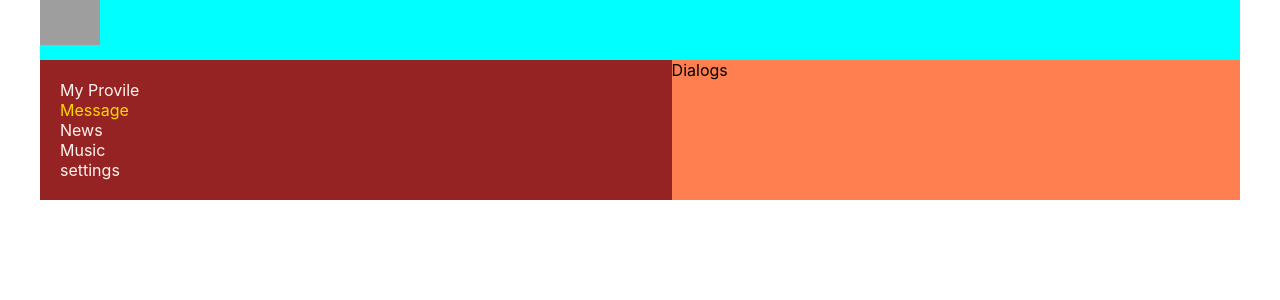
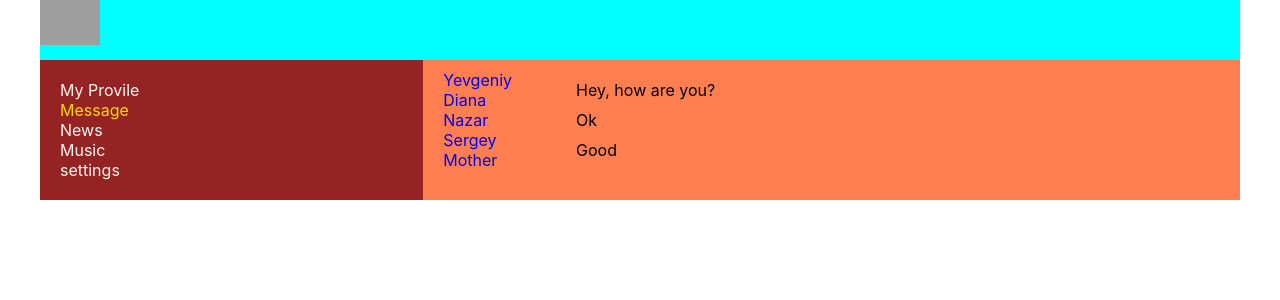
Before and after one commit to YevgeniyBukurIT/React, a React (Create React App) app: page /dialogs in a window 1280 px wide. Shown: the top 300 px of the page. Built offline with nearby package versions, Linux system fonts and the light colour scheme; grey boxes are pictures that could not be loaded.

Commit message:
22 Lesson. Route exact

```diff
--- a/src/components/dialogs/Dialogs.jsx
+++ b/src/components/dialogs/Dialogs.jsx
@@ -1,10 +1,32 @@
 import React from 'react'
 import s from './Dialogs.module.css'
+import { NavLink } from 'react-router-dom'
 
 const Dialogs = () => {
     return (
-        <div>
-            Dialogs
+        <div className={s.dialogs}>
+            <div className={s.dialogItems} >
+                <div className={s.dialog}>
+                    <NavLink to={'/dialogs/1'} activeClassName={s.active}>Yevgeniy</NavLink>
+                </div>
+                <div className={s.dialog}>
+                    <NavLink to={'/dialogs/2'} activeClassName={s.active}>Diana</NavLink>
+                </div>
+                <div className={s.dialog}>
+                    <NavLink to={'/dialogs/3'} activeClassName={s.active}>Nazar</NavLink>
+                </div>
+                <div className={s.dialog}>
+                    <NavLink to={'/dialogs/4'} activeClassName={s.active}>Sergey</NavLink>
+                </div>
+                <div className={s.dialog}>
+                    <NavLink to={'/dialogs/5'} activeClassName={s.active}>Mother</NavLink>
+                </div>
+            </div>
+            <div className={s.message} >
+            <div className={s.message}>Hey, how are you?</div>
+            <div className={s.message}>Ok</div>
+            <div className={s.message}>Good</div>
+            </div>
         </div>
     )
 }
--- a/src/components/dialogs/Dialogs.module.css
+++ b/src/components/dialogs/Dialogs.module.css
@@ -0,0 +1,29 @@
+.dialogs {
+    display: grid;
+    grid-template-columns: 2fr 10fr;
+    padding: 10px;
+
+
+
+}
+
+.dialogItems a {
+    padding: 10px;
+
+
+}
+
+.dialog a.active{
+    color: lime;
+
+}
+
+.dialog a{
+    text-decoration: none;
+}
+
+
+.message {
+
+    padding: 5px;
+}
```
